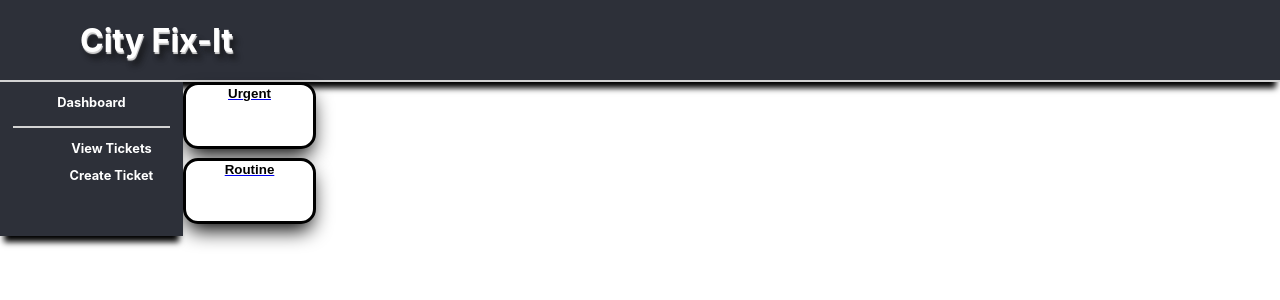
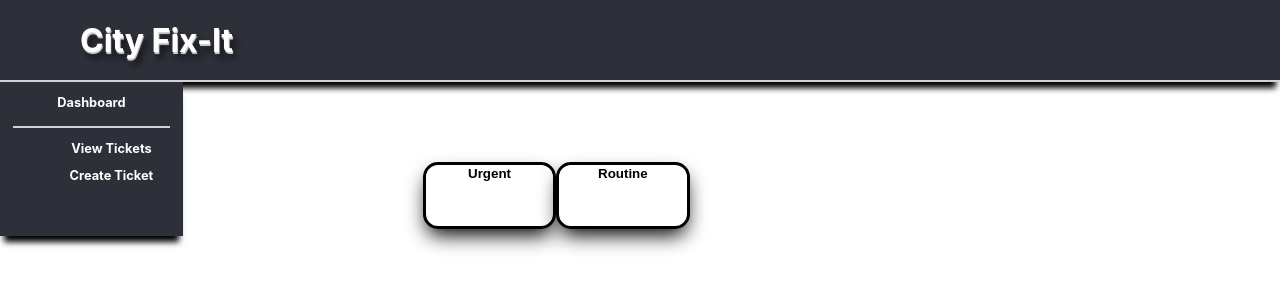
Before and after one commit to jwilld/City-Fix-It, a React (Create React App) app in the folder city-fix-it/: page /main/view in a window 1280 px wide. Shown: the top 300 px of the page. Built offline with nearby package versions, Linux system fonts and the light colour scheme; no server answers.

Commit message:
working on css

```diff
--- a/city-fix-it/src/main-page/main.css
+++ b/city-fix-it/src/main-page/main.css
@@ -45,7 +45,6 @@
 
 
 }
-/* nothing */
 
 /* .two-buttons {
   grid-row: 2;
@@ -58,7 +57,10 @@
 } */
 
 .two-buttons {
-  display: grid;
+  display: inline-flex;
+  padding: 5em;
+  justify-content: space-between;
+  margin-left: 10em;
 }
 
 .urgent-button {
@@ -77,5 +79,19 @@
   justify-content: center;
   width: 10em;
   height: 5em;
+}
 
-}
+/* .urgent-list {
+  display: block;
+  color: blue;
+  margin-top: 5em;
+  margin-left: -3em;
+
+} */
+
+/* h1 {
+  color: blue;
+  display: flex;
+  margin-top: 3em;
+  margin-left: -9.5em;
+} */
--- /dev/null
+++ b/city-fix-it/src/view-tickets/Routine-List.js
@@ -0,0 +1,19 @@
+import React, { Component } from "react"
+
+class RoutineList extends Component {
+    render() {
+        let routineList = this.props.status.map(stat => (
+            <div>
+                <ul>{stat.Priority}</ul>
+            </div>
+        ))
+        return (
+            <div className="routine-list">
+                <h1>Routine Tickets</h1>
+                {routineList}
+            </div>
+        )
+    }
+}
+
+export default RoutineList;
--- a/city-fix-it/src/view-tickets/Ticket-List.js
+++ b/city-fix-it/src/view-tickets/Ticket-List.js
@@ -1,5 +1,4 @@
 import React, { Component } from "react"
-import { getPriority } from "os";
 
 class TicketList extends Component {
     render() {
@@ -9,8 +8,8 @@ class TicketList extends Component {
             </div>
         ))
         return (
-            <div >
-            <h1>urgent tickets</h1>
+            <div className="urgent-list">
+            <h1>Urgent Tickets</h1>
                 {urgentList}
             </div>
         )
--- a/city-fix-it/src/view-tickets/View-Ticket.js
+++ b/city-fix-it/src/view-tickets/View-Ticket.js
@@ -3,6 +3,7 @@ import "./view-ticket.css";
 import { Route, Link } from "react-router-dom";
 import TicketList from "../view-tickets/Ticket-List";
 import axios from "axios";
+import RoutineList from "../view-tickets/Routine-List";
 
 class ViewTicket extends Component {
   constructor() {
@@ -32,15 +33,17 @@ class ViewTicket extends Component {
 
     return (
       <div className="two-buttons">
-        <Link to="/main/view/urgent">
-          <button className="urgent-button">Urgent</button>
+        <div className='link-grid'>
+        <Link to="/main/view/urgent" className ='link'>
+          <button className="urgent-button view">Urgent</button>
         </Link>
-        <Link to="/main/view/routine">
-          <button className="routine-button">Routine</button>
+        <Link to="/main/view/routine" className ='link'>
+          <button className="routine-button view">Routine</button>
         </Link>
-        <div>
+        </div>
+        <div className='ticket-view-grid'>
           <Route path="/main/view/urgent" render={() => <TicketList status={this.state.urgentArray} />} />
-          <Route path="/main/view/routine" component={TicketList} />
+          <Route path="/main/view/routine" render={() => <RoutineList status={this.state.routineArray} />} />
         </div>
       </div>
     );
--- a/city-fix-it/src/view-tickets/view-ticket.css
+++ b/city-fix-it/src/view-tickets/view-ticket.css
@@ -1,25 +1,26 @@
-/* .two-buttons {
+.two-buttons {
     display: grid;
-    grid-row: 2;
-    grid-column: 2;
-    height: 10em;
-    width: 10em;
-    box-shadow: 0 10px 20px -4px;
+    grid-template-rows: repeat(2,1fr);
+    grid-template-columns: repeat(3,1fr);
     display: inline-block;
-} */
-
-.urgent-button {
-    background-color: white;
-    border: solid black;
-    box-shadow: 0 10px 20px -4px;
-    border-radius: 15px;
-    font-weight: bold;
 }
 
-.routine-button {
+.link-grid{
+    display: inline-flex;
+}
+.ticket-view-grid{
+    grid-column: 2;
+}
+
+.view{
     background-color: white;
     box-shadow: 0 10px 20px -4px;
     border: solid black;
     border-radius: 15px;
     font-weight: bold;
+
 }
+
+.link{
+    text-decoration: none;
+}
```
